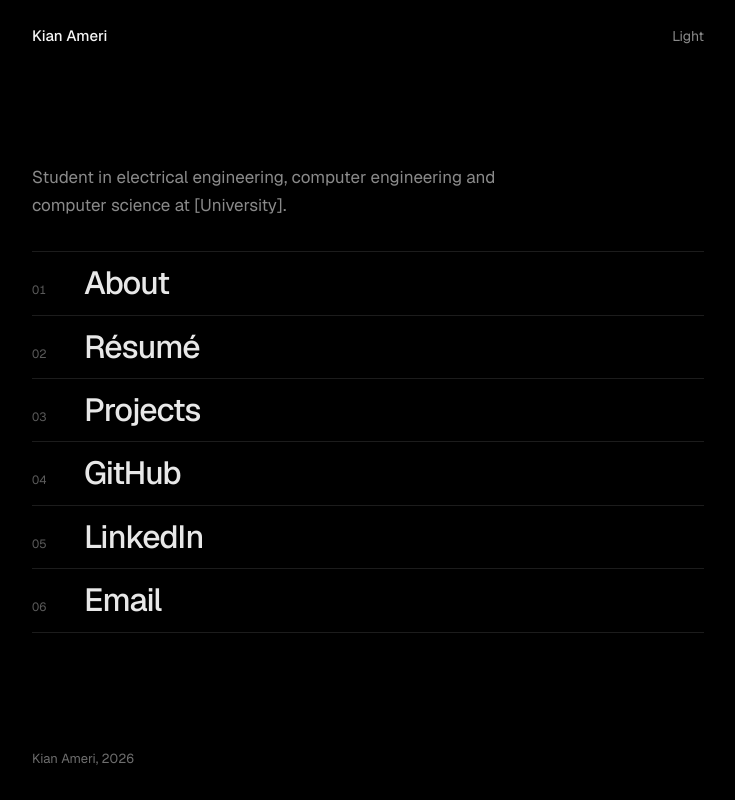
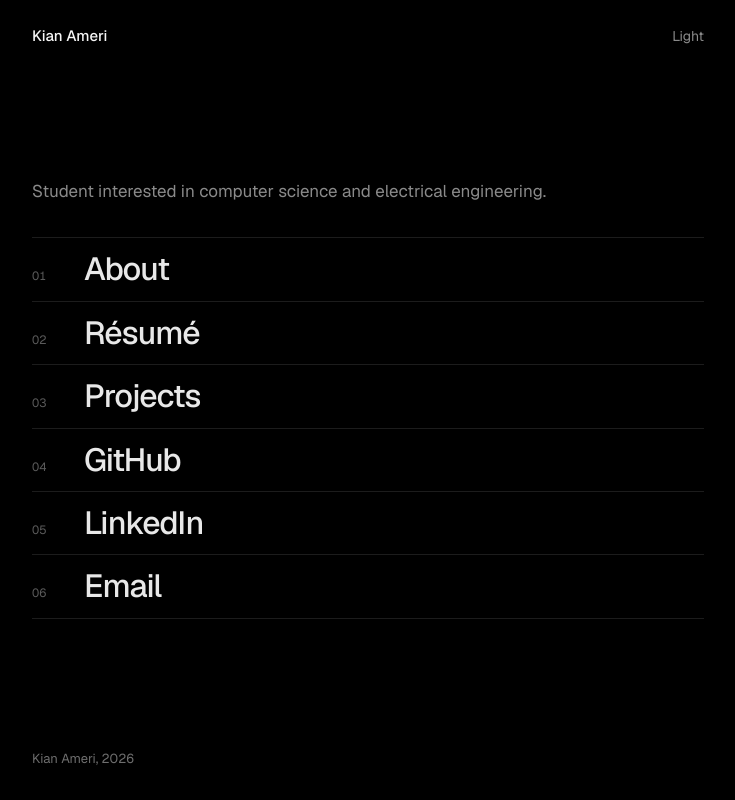
Before and after one commit to kian-ameri/Portfolio, a Next.js app: page / in a window 1280 px wide. Shown: the whole page, without its empty margins (272-1007 px from the left). Built offline with nearby package versions, Linux system fonts and the light colour scheme.

Commit message:
Update home page intro text

```diff
--- a/src/content/site.ts
+++ b/src/content/site.ts
@@ -2,9 +2,7 @@
 
 export const site = {
   name: "Kian Ameri",
-  // TODO: replace [University] with your university.
-  intro:
-    "Student in electrical engineering, computer engineering and computer science at [University].",
+  intro: "Student interested in computer science and electrical engineering.",
 };
 
 export type DirectoryLink = {
```
